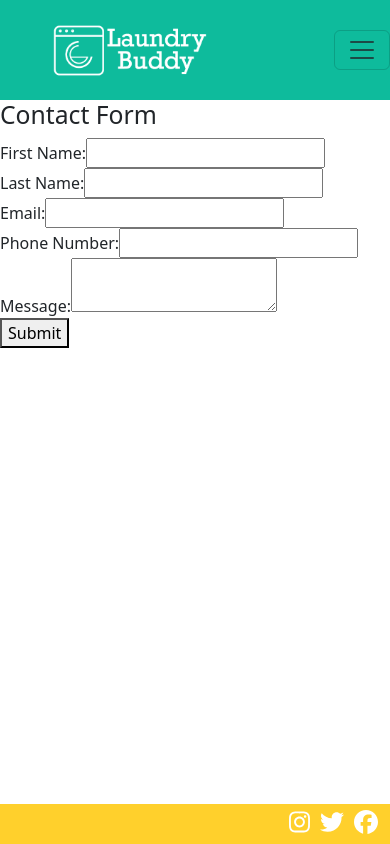
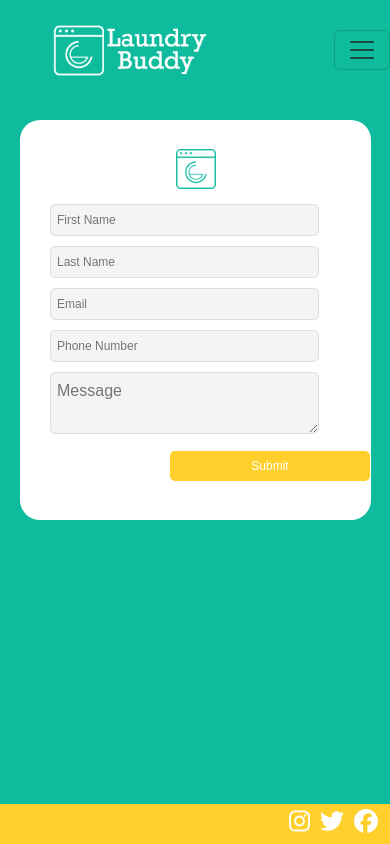
Before and after one commit to hampeG/laundrybuddy, a React (Vite) app: page /contact in a window 390 px wide. Built offline with nearby package versions, Linux system fonts and the light colour scheme.

Commit message:
KAN-17 Designed Feedback form and fully responsive

```diff
--- /dev/null
+++ b/src/ContactForm.css
@@ -0,0 +1,108 @@
+body {
+    background-color: #0EBB9C !important;
+    font-family: Arial, sans-serif !important;
+    margin: 0;
+}
+
+
+.body {
+    display: flex;
+    flex-direction: column;
+    align-items: center;
+    justify-content: center;
+    background-color: #ffffff !important;
+    font-family: Arial, sans-serif !important;
+    border-radius: 20px;
+    margin: auto; /* Center horizontally */
+    margin-bottom: 50px;
+    padding: 20px;
+    max-width: 500px;
+    width: 90%;
+    height: 400px;
+}
+
+
+
+.Logo {
+    width: 50px; /* Adjust logo size */
+    height: 50px; /* Adjust logo size */
+    margin-bottom: 10px; /* Adjust margin */
+}
+
+form {
+    background-color: #ffffff;
+    padding: 10px;
+    border-radius: 20px;
+    width: 100%;
+}
+
+form div {
+    position: relative;
+    margin-bottom: 10px;
+}
+
+input[type="text"],
+input[type="email"],
+textarea {
+    width: calc(100% - 22px);
+    padding: 8px;
+    border: 1px solid #ddd;
+    border-radius: 5px;
+    color: #555;
+    background-color: #f4f4f4; /* Grey background */
+    font-size: 14px; /* Adjust font size */
+}
+
+
+
+.button-container {
+    display: flex;
+    justify-content: center;
+    margin-top: 10px;
+
+}
+
+button[type="submit"] {
+    background-color: #FFD02C;
+    color: white;
+    border: none;
+    padding: 8px 16px;
+    border-radius: 5px;
+    cursor: pointer;
+    font-size: 14px;
+    margin-left: 120px;
+    width: 200px;
+}
+
+button[type="submit"]:hover {
+    background-color: #FFC107;
+}
+
+/* Media queries for responsiveness */
+@media screen and (max-width: 600px) {
+    .body {
+        margin: 20px;
+    }
+
+    .Logo {
+        width: 40px;
+        height: 40px;
+        margin-bottom: 5px;
+    }
+
+    input[type="text"],
+    input[type="email"],
+    textarea {
+        padding: 6px;
+        font-size: 12px;
+    }
+
+    label {
+        font-size: 12px;
+    }
+
+    button[type="submit"] {
+        padding: 6px 12px;
+        font-size: 12px;
+    }
+}
--- a/src/ContactForm.jsx
+++ b/src/ContactForm.jsx
@@ -1,5 +1,6 @@
 import React, { useState } from 'react';
 import axios from 'axios';
+import './ContactForm.css';
 
 const ContactForm = () => {
   const [formData, setFormData] = useState({
@@ -37,28 +38,31 @@ const ContactForm = () => {
   };
 
   return (
-    <div>
-      <h2>Contact Form</h2>
+    <div className='body'>
+      <img
+                src="src/images/lb-logo-sq 1.png"
+                alt="Laundry Buddy Logo"
+                className="Logo"
+            />
       <form onSubmit={handleSubmit}>
         <div>
-          <label>First Name:</label>
-          <input type="text" name="first_name" value={formData.first_name} onChange={handleChange} required />
+          <input type="text" name="first_name" value={formData.first_name} onChange={handleChange} placeholder="First Name" required />
         </div>
         <div>
-          <label>Last Name:</label>
-          <input type="text" name="last_name" value={formData.last_name} onChange={handleChange} required />
+
+          <input type="text" name="last_name" value={formData.last_name} onChange={handleChange} placeholder="Last Name" required />
         </div>
         <div>
-          <label>Email:</label>
-          <input type="email" name="email" value={formData.email} onChange={handleChange} required />
+
+          <input type="email" name="email" value={formData.email} onChange={handleChange} placeholder="Email" required />
         </div>
         <div>
-          <label>Phone Number:</label>
-          <input type="text" name="phone_number" value={formData.phone_number} onChange={handleChange} required />
+
+          <input type="text" name="phone_number" value={formData.phone_number} onChange={handleChange} placeholder="Phone Number"  required />
         </div>
         <div>
-          <label>Message:</label>
-          <textarea name="message" value={formData.message} onChange={handleChange} required />
+
+          <textarea name="message" value={formData.message} onChange={handleChange} placeholder="Message" required />
         </div>
         <button type="submit">Submit</button>
       </form>
--- a/src/NavBar.jsx
+++ b/src/NavBar.jsx
@@ -13,7 +13,7 @@ const NavBar = () => {
   // Function to handle logout
   const handleLogout = () => {
     logout();
-    navigate('/login');  // Redirect to the login page after logout
+    navigate('/');  // Redirect to the login page after logout
   };
 
   return (
```
Also changed, not shown: src/images/lb-logo-sq 1.png (added).
